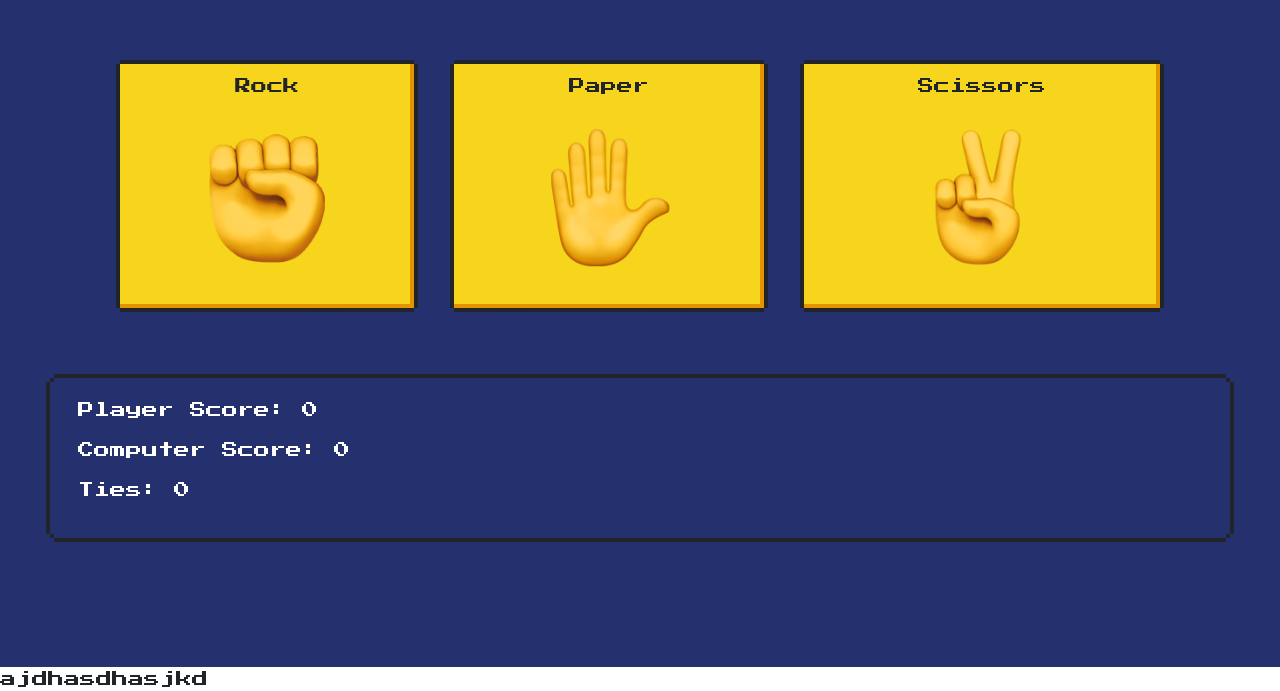
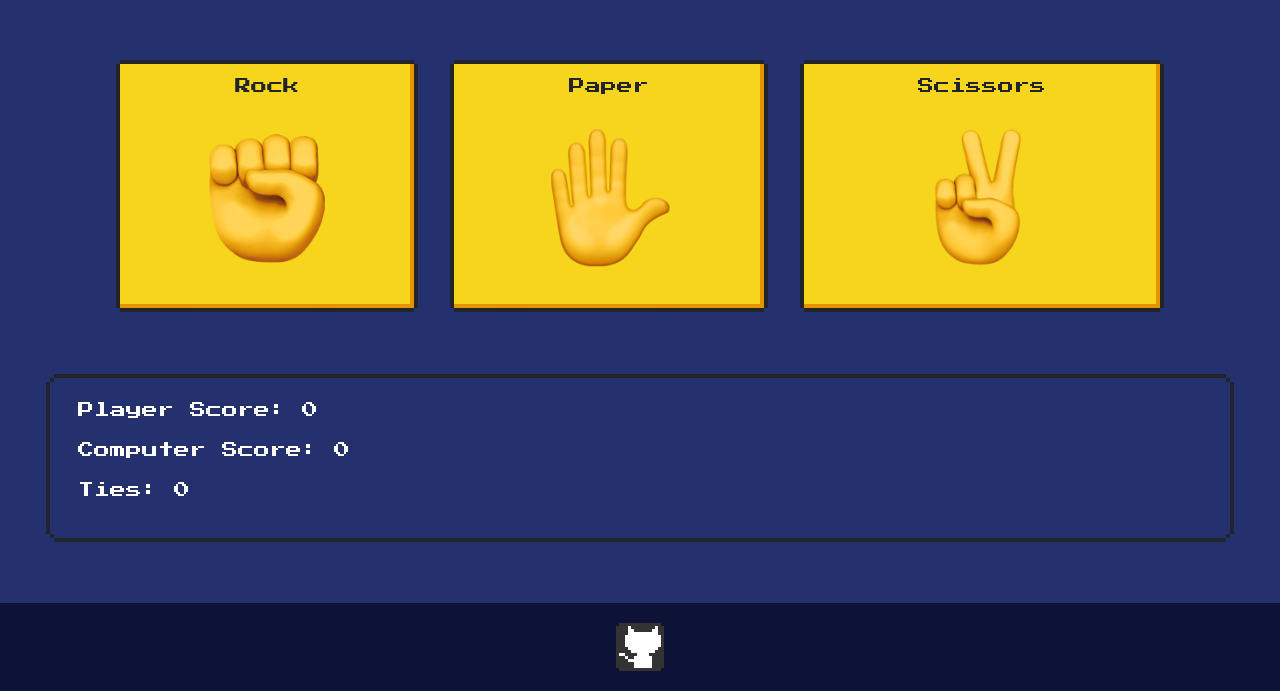
Before and after one commit to T-MSD/Rock-Paper-Scissors, a plain HTML site: page index.html in a window 1280 px wide. Shown: the part 109-800 px from the top of the page. Drawn offline with nearby package versions, Linux system fonts and the light colour scheme.

Commit message:
finished footer and added github link

```diff
--- a/index.html
+++ b/index.html
@@ -42,7 +42,7 @@
       </div>
     </div>
     <div class="footer">
-      ajdhasdhasjkd
+      <a href="https://github.com/T-MSD" class="nes-icon github is-medium"></a>
     </div>
     <script src="script.js"></script>
   </body>
--- a/style.css
+++ b/style.css
@@ -32,11 +32,16 @@ img{
 }
 
 .footer {
-  background-color: white;
+  display: flex;
+  justify-content: center;
+  align-items: center;
+  background-color: #0C1337;
+  color: white;
   position: absolute;
   bottom: 0;
   left: 0;
   width: 100%;
+  padding: 20px;
 }
 
 .popup{
@@ -57,6 +62,13 @@ img{
   color: white;
 }
 
+.restartBtn {
+  display: flex;
+  justify-content: center;
+  flex-direction: column;
+  align-items: center;
+}
+
 .open-popup {
   visibility: visible;
   transform: translate(-50%, -50%) scale(1);
```
